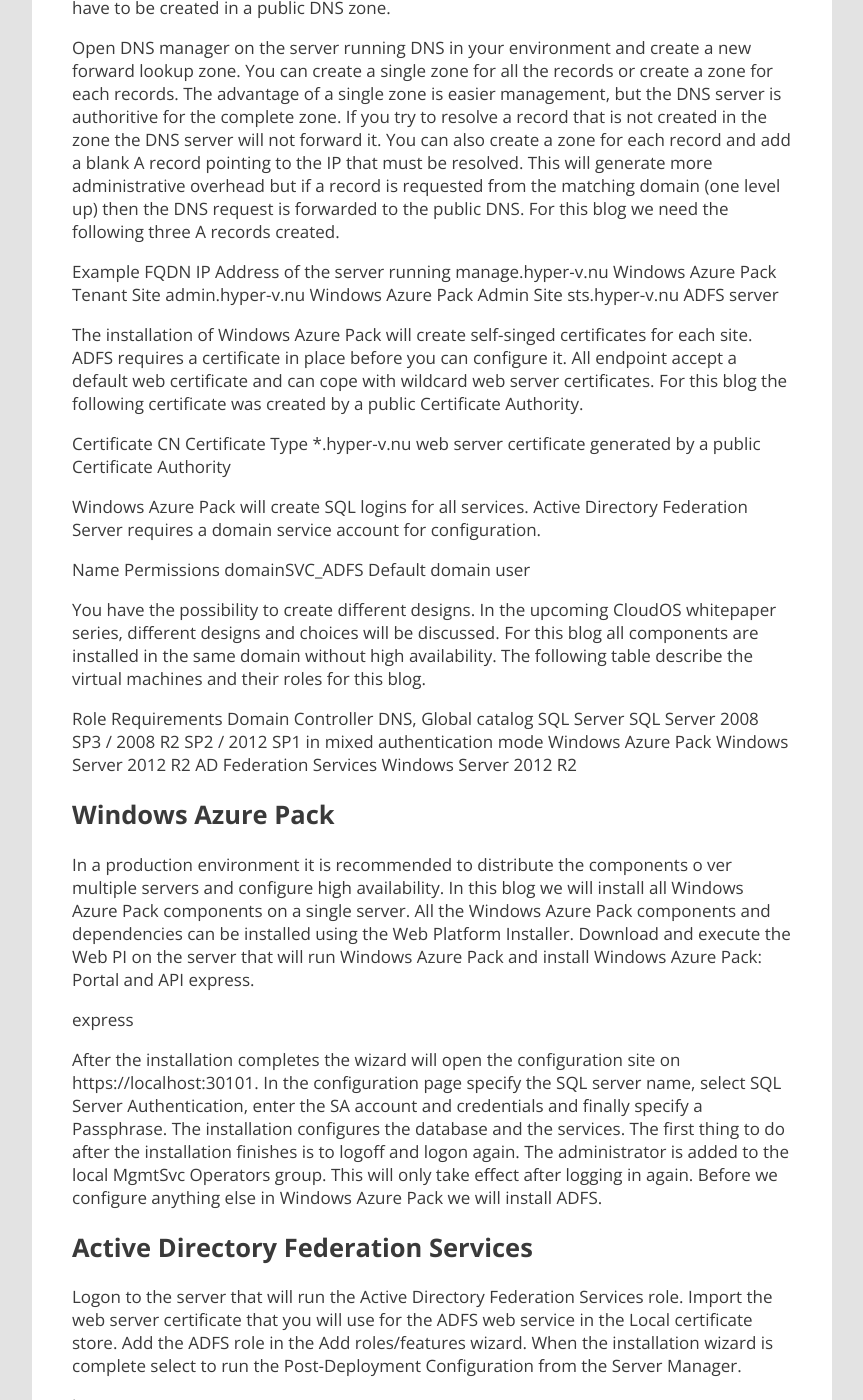
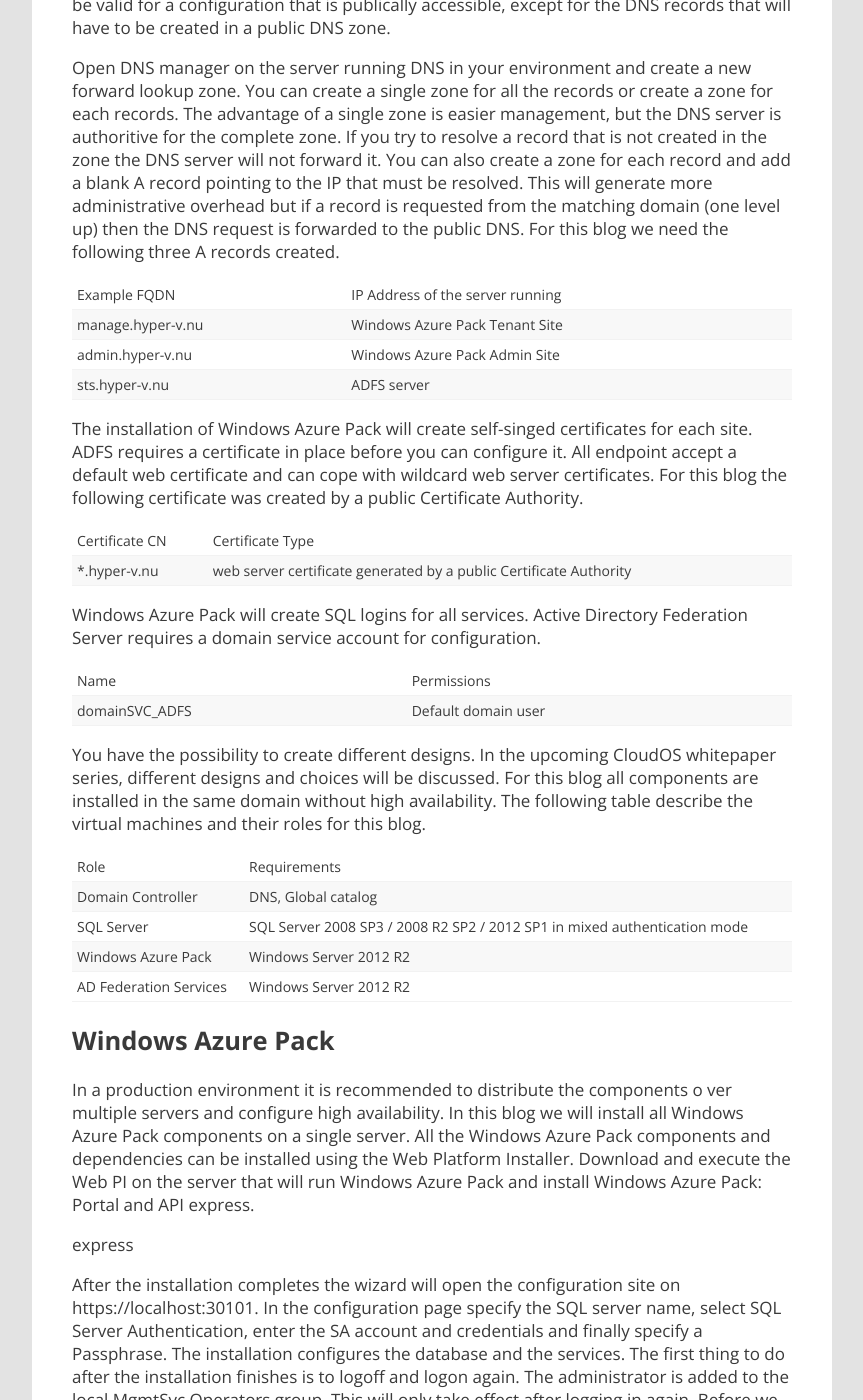
Before and after one commit to marcvaneijk/marcvaneijk.old, a Jekyll site: the page built from _posts/2014-01-24-mfa1.md, in a window 1280 px wide and 1400 px high, scrolled down 1777 px. Shown: the whole window, without its empty margins (58-921 px from the left). Built offline with Jekyll 4.4.1, drawn with Linux system fonts in a browser that asks for light colours; nearby versions of some CDN libraries.

Commit message:
Update 2014-01-24-mfa1.md

```diff
--- a/_posts/2014-01-24-mfa1.md
+++ b/_posts/2014-01-24-mfa1.md
@@ -13,11 +13,11 @@ ADFS Series
 
 The last couple of weeks I have been testing a lot of federation scenarios for Windows Azure Pack. Out of the box Windows Azure Pack provides two authentication sites. A Windows Authentication site for the administration portal and a Tenant Authentication site based on a ASP.NET Membership provider for the tenant management portal. It is also possible to use Active Directory Federations Services (ADFS) for authentication with Windows Azure Pack.
 
-Active Directory Federation Services
+### Active Directory Federation Services
 
 This opens the door to numerous interesting scenarios. I have tested Windows Azure Pack scenarios with the default ADFS Active Directory claims, federation to partner organizations, federation to Windows Azure ACS (that Shriram Natarajan also posted in an excellent blog a couple of days ago) and integrate ADFS with Windows Azure Multi-Factor Authentication.
 
-Multi-Factor Authentication
+### Multi-Factor Authentication
 
 If you ask an average person what password policy he or she is using for the online services they access the answer is quite scary. A single password for different entities. How many have been victim of phishing, identity theft  or know someone who has been. And if we look at an average business and their security policies, well… it’s a mess usually. Unless you are disciplined with complex passwords, a simple username password does not cut it any more. Multi-factor Authentication can address these security issues by adding an additional layer of authentication. Besides the username and the password it is possible to validate the user by a phone call, a text message, a validation app, etc. In the past these functionalities where quite complex to implement, let alone integrate in to existing applications. Microsoft announced General Availability of Windows Azure Multi-Factor Authentication in September 2013. This service in Windows Azure Active Directory takes away the pain of setting up Multi-Factor Authentication yourself and allows for easy integration with existing applications by integrating on premises ADFS servers.
 
@@ -31,34 +31,32 @@ First lets have a look at the end result. A tenant opens the Windows Azure Pack
 
 Before we start clicking away we need to get some insight in the moving parts and the corresponding prerequisites.
 
-
-
 Windows Azure Pack and ADFS are accessible through a browser. In a production or even a lab environment it is a good idea to change the out of the box endpoints to user friendly values. This requires changing the endpoints to HTTPS on port 443 and specifying readable FQDNs. In this blog we will create the DNS records in the internal DNS server. This will also be valid for a configuration that is publically accessible, except for the DNS records that will have to be created in a public DNS zone.
 
 Open DNS manager on the server running DNS in your environment and create a new forward lookup zone. You can create a single zone for all the records or create a zone for each records. The advantage of a single zone is easier management, but the DNS server is authoritive for the complete zone. If you try to resolve a record that is not created in the zone the DNS server will not forward it. You can also create a zone for each record and add a blank A record pointing to the IP that must be resolved. This will generate more administrative overhead but if a record is requested from the matching domain (one level up) then the DNS request is forwarded to the public DNS. For this blog we need the following three A records created.
 
-Example FQDN IP Address of the server running
-manage.hyper-v.nu Windows Azure Pack Tenant Site
-admin.hyper-v.nu Windows Azure Pack Admin Site
-sts.hyper-v.nu ADFS server
+Example FQDN | IP Address of the server running
+manage.hyper-v.nu | Windows Azure Pack Tenant Site
+admin.hyper-v.nu | Windows Azure Pack Admin Site
+sts.hyper-v.nu | ADFS server
 
 The installation of Windows Azure Pack will create self-singed certificates for each site. ADFS requires a certificate in place before you can configure it. All endpoint accept a default web certificate and can cope with wildcard web server certificates. For this blog the following certificate was created by a public Certificate Authority.
 
-Certificate CN Certificate Type
-*.hyper-v.nu web server certificate generated by a public Certificate Authority
+Certificate CN | Certificate Type
+*.hyper-v.nu | web server certificate generated by a public Certificate Authority
 
 Windows Azure Pack will create SQL logins for all services. Active Directory Federation Server requires a domain service account for configuration.
 
-Name Permissions
-domainSVC_ADFS Default domain user
+Name | Permissions
+domainSVC_ADFS | Default domain user
 
 You have the possibility to create different designs. In the upcoming CloudOS whitepaper series, different designs and choices will be discussed. For this blog all components are installed in the same domain without high availability. The following table describe the virtual machines and their roles for this blog.
 
-Role Requirements
-Domain Controller DNS, Global catalog
-SQL Server SQL Server 2008 SP3 / 2008 R2 SP2 / 2012 SP1 in mixed authentication mode
-Windows Azure Pack Windows Server 2012 R2
-AD Federation Services Windows Server 2012 R2
+Role | Requirements
+Domain Controller | DNS, Global catalog
+SQL Server | SQL Server 2008 SP3 / 2008 R2 SP2 / 2012 SP1 in mixed authentication mode
+Windows Azure Pack | Windows Server 2012 R2
+AD Federation Services | Windows Server 2012 R2
 
 ## Windows Azure Pack
 
```
